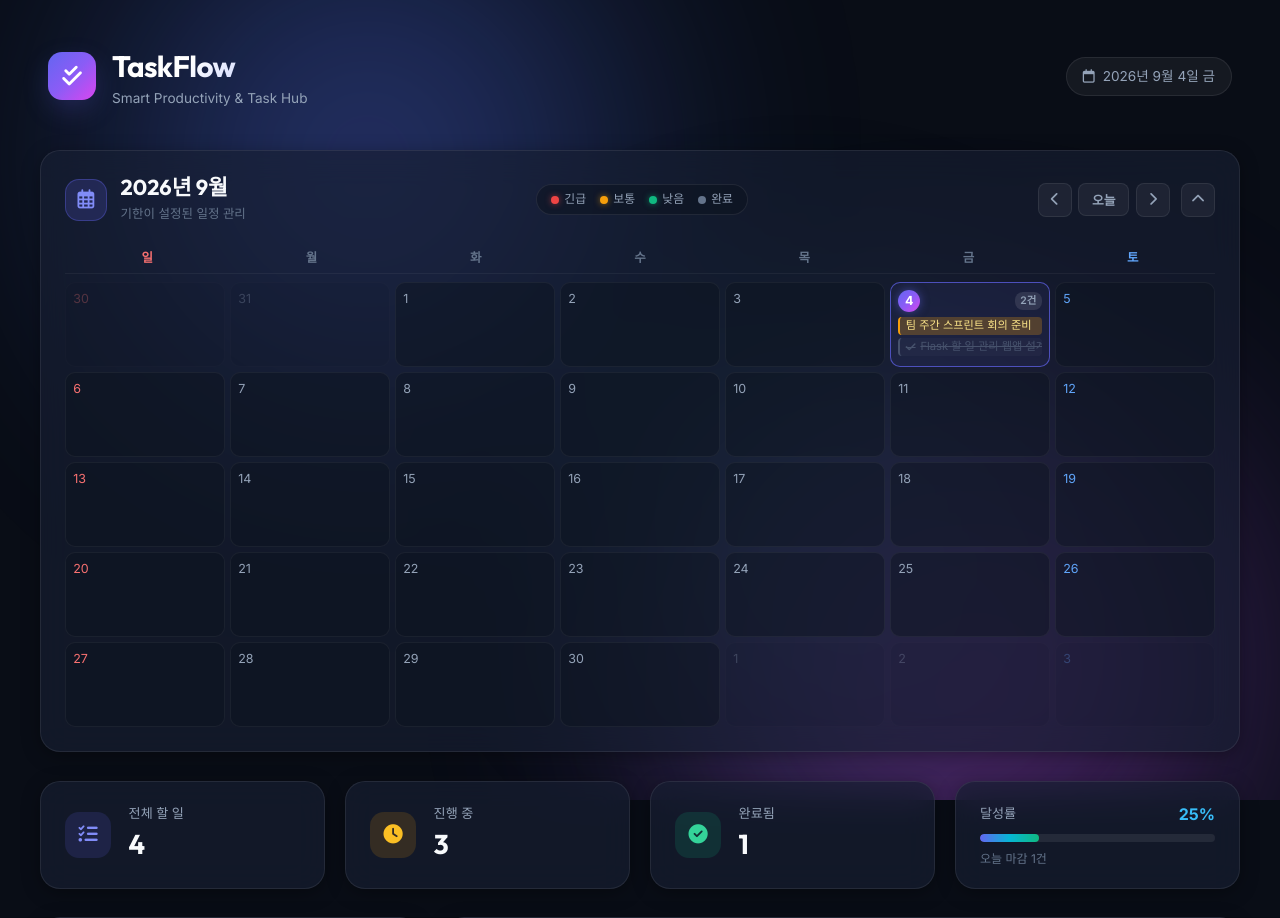
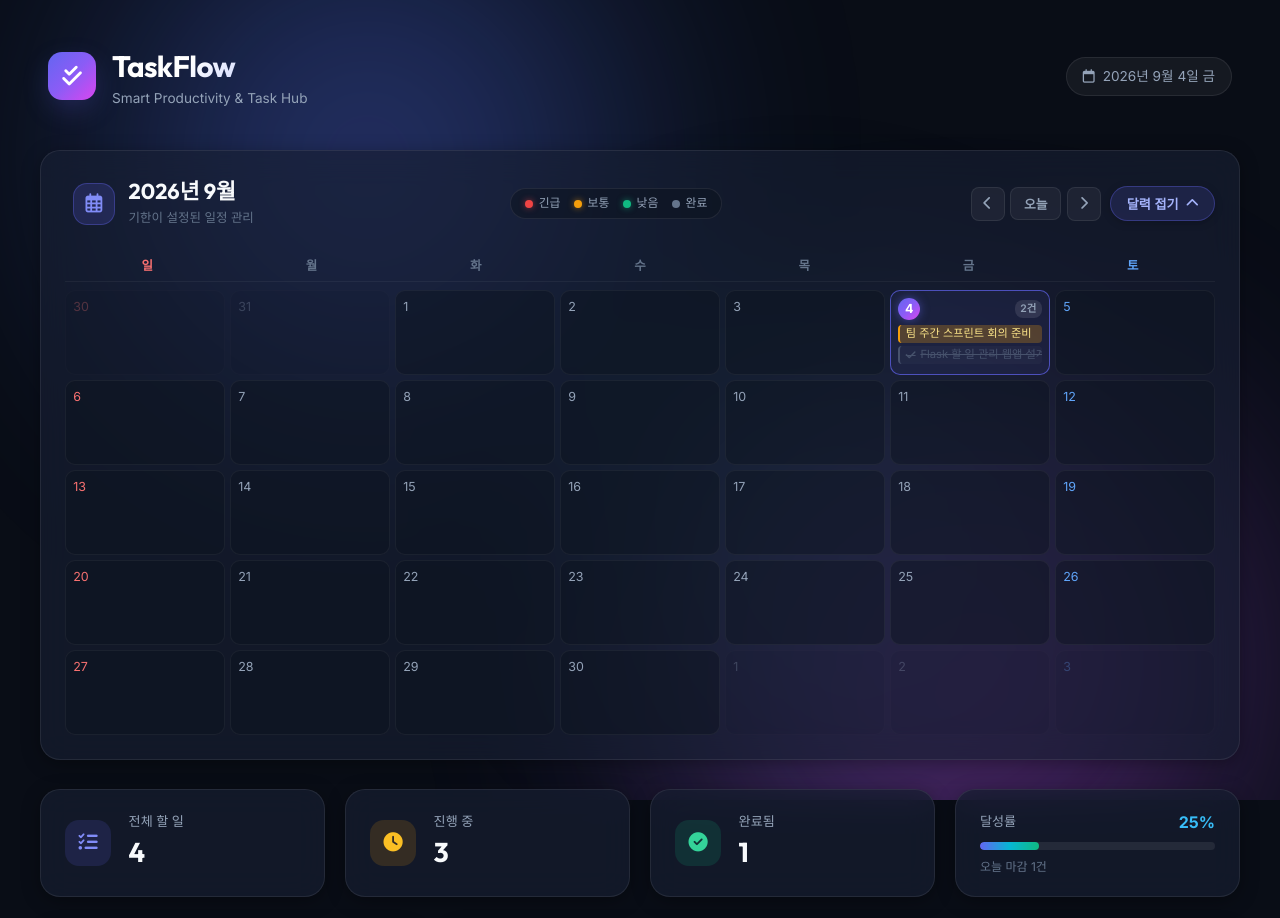
Before and after one commit to jioni-ee/260903_VIBE, a Flask app: page / in a window 1280 px wide. Shown: the top 918 px of the page. Run offline with Flask 3, Linux system fonts and the light colour scheme; data comes from the database, SQL or seed files in the repository.

Commit message:
feat: Enhance calendar collapse/expand UI with pill button and smooth animation

```diff
--- a/todo_app/static/css/style.css
+++ b/todo_app/static/css/style.css
@@ -1031,15 +1031,36 @@
 .dot-low { background: #10b981; box-shadow: 0 0 6px rgba(16, 185, 129, 0.6); }
 .dot-completed { background: #64748b; }
 
+.calendar-title-group {
+    display: flex;
+    align-items: center;
+    gap: 0.85rem;
+    cursor: pointer;
+    user-select: none;
+    padding: 0.25rem 0.5rem;
+    border-radius: var(--radius-sm);
+    transition: var(--transition-fast);
+}
+
+.calendar-title-group:hover {
+    background: rgba(255, 255, 255, 0.04);
+}
+
 .calendar-actions {
     display: flex;
     align-items: center;
-    gap: 0.4rem;
+    gap: 0.6rem;
+}
+
+.calendar-nav-group {
+    display: flex;
+    align-items: center;
+    gap: 0.35rem;
+    transition: opacity 0.25s ease;
 }
 
 .btn-cal-nav,
-.btn-cal-today,
-.btn-cal-toggle {
+.btn-cal-today {
     background: rgba(255, 255, 255, 0.05);
     border: 1px solid var(--border-color);
     color: var(--text-secondary);
@@ -1063,19 +1084,8 @@
     font-weight: 600;
 }
 
-.btn-cal-toggle {
-    width: 34px;
-    height: 34px;
-    display: flex;
-    align-items: center;
-    justify-content: center;
-    font-size: 0.85rem;
-    margin-left: 0.3rem;
-}
-
 .btn-cal-nav:hover,
-.btn-cal-today:hover,
-.btn-cal-toggle:hover {
+.btn-cal-today:hover {
     background: rgba(255, 255, 255, 0.12);
     color: #fff;
     border-color: rgba(255, 255, 255, 0.2);
@@ -1086,17 +1096,59 @@
     border-color: var(--primary);
 }
 
-/* Calendar Grid */
+/* Eye-catching Toggle Pill Button */
+.btn-cal-toggle-pill {
+    background: rgba(99, 102, 241, 0.15);
+    border: 1px solid rgba(99, 102, 241, 0.35);
+    color: #a5b4fc;
+    padding: 0.45rem 0.95rem;
+    border-radius: var(--radius-full);
+    font-size: 0.82rem;
+    font-weight: 600;
+    cursor: pointer;
+    display: flex;
+    align-items: center;
+    gap: 0.45rem;
+    transition: var(--transition-normal);
+    box-shadow: 0 2px 8px rgba(0, 0, 0, 0.2);
+}
+
+.btn-cal-toggle-pill:hover {
+    background: var(--primary-gradient);
+    color: #ffffff;
+    border-color: transparent;
+    box-shadow: 0 4px 14px rgba(99, 102, 241, 0.45);
+    transform: translateY(-1px);
+}
+
+.calendar-section.is-collapsed {
+    padding-bottom: 1.25rem;
+}
+
+.calendar-section.is-collapsed .calendar-nav-group,
+.calendar-section.is-collapsed .calendar-legend {
+    opacity: 0.3;
+    pointer-events: none;
+}
+
+/* Calendar Body Animation */
 .calendar-body {
     display: flex;
     flex-direction: column;
     gap: 0.5rem;
-    transition: all 0.3s ease;
+    max-height: 900px;
+    opacity: 1;
+    overflow: hidden;
+    transition: max-height 0.35s cubic-bezier(0.4, 0, 0.2, 1), opacity 0.25s ease, margin 0.3s ease;
 }
 
 .calendar-body.collapsed {
-    display: none;
+    max-height: 0;
+    opacity: 0;
+    margin-top: -0.5rem;
+    pointer-events: none;
 }
+
 
 .calendar-weekdays {
     display: grid;
--- a/todo_app/static/js/app.js
+++ b/todo_app/static/js/app.js
@@ -31,11 +31,14 @@
         countCompleted: document.getElementById('countCompleted'),
 
         // Calendar Elements
+        calendarSection: document.getElementById('calendarSection'),
+        calendarTitleGroup: document.querySelector('.calendar-title-group'),
         calendarMonthTitle: document.getElementById('calendarMonthTitle'),
         calPrevMonthBtn: document.getElementById('calPrevMonthBtn'),
         calNextMonthBtn: document.getElementById('calNextMonthBtn'),
         calTodayBtn: document.getElementById('calTodayBtn'),
         calToggleCollapseBtn: document.getElementById('calToggleCollapseBtn'),
+        calToggleText: document.getElementById('calToggleText'),
         calToggleIcon: document.getElementById('calToggleIcon'),
         calendarBody: document.getElementById('calendarBody'),
         calendarDaysGrid: document.getElementById('calendarDaysGrid'),
@@ -158,11 +161,42 @@
             renderCalendar();
         });
 
-        elements.calToggleCollapseBtn.addEventListener('click', () => {
-            state.calendarCollapsed = !state.calendarCollapsed;
+        // 캘린더 접기/펼치기 토글 함수
+        function toggleCalendarCollapse(force) {
+            if (typeof force === 'boolean') {
+                state.calendarCollapsed = force;
+            } else {
+                state.calendarCollapsed = !state.calendarCollapsed;
+            }
             elements.calendarBody.classList.toggle('collapsed', state.calendarCollapsed);
-            elements.calToggleIcon.className = state.calendarCollapsed ? 'fa-solid fa-chevron-down' : 'fa-solid fa-chevron-up';
+            if (elements.calendarSection) {
+                elements.calendarSection.classList.toggle('is-collapsed', state.calendarCollapsed);
+            }
+            if (elements.calToggleText) {
+                elements.calToggleText.textContent = state.calendarCollapsed ? '달력 펼치기' : '달력 접기';
+            }
+            if (elements.calToggleIcon) {
+                elements.calToggleIcon.className = state.calendarCollapsed ? 'fa-solid fa-chevron-down' : 'fa-solid fa-chevron-up';
+            }
+            localStorage.setItem('taskflow_cal_collapsed', state.calendarCollapsed ? 'true' : 'false');
+        }
+
+        elements.calToggleCollapseBtn.addEventListener('click', (e) => {
+            e.stopPropagation();
+            toggleCalendarCollapse();
         });
+
+        if (elements.calendarTitleGroup) {
+            elements.calendarTitleGroup.addEventListener('click', () => {
+                toggleCalendarCollapse();
+            });
+        }
+
+        // 저장된 캘린더 상태 복원
+        const savedCollapsed = localStorage.getItem('taskflow_cal_collapsed');
+        if (savedCollapsed === 'true') {
+            toggleCalendarCollapse(true);
+        }
 
         elements.btnClearDateFilter.addEventListener('click', () => {
             clearDateFilter();
--- a/todo_app/templates/index.html
+++ b/todo_app/templates/index.html
@@ -62,6 +62,7 @@
                 </div>
 
                 <div class="calendar-actions">
+                    <div class="calendar-nav-group" id="calendarNavGroup">
                         <button type="button" class="btn-cal-nav" id="calPrevMonthBtn" title="이전 달">
                             <i class="fa-solid fa-chevron-left"></i>
                         </button>
@@ -69,7 +70,9 @@
                         <button type="button" class="btn-cal-nav" id="calNextMonthBtn" title="다음 달">
                             <i class="fa-solid fa-chevron-right"></i>
                         </button>
-                    <button type="button" class="btn-cal-toggle" id="calToggleCollapseBtn" title="달력 접기/펼치기">
+                    </div>
+                    <button type="button" class="btn-cal-toggle-pill" id="calToggleCollapseBtn" title="달력 접기/펼치기">
+                        <span id="calToggleText">달력 접기</span>
                         <i class="fa-solid fa-chevron-up" id="calToggleIcon"></i>
                     </button>
                 </div>
```
Lines whose indentation alone changed are shown as unchanged.
